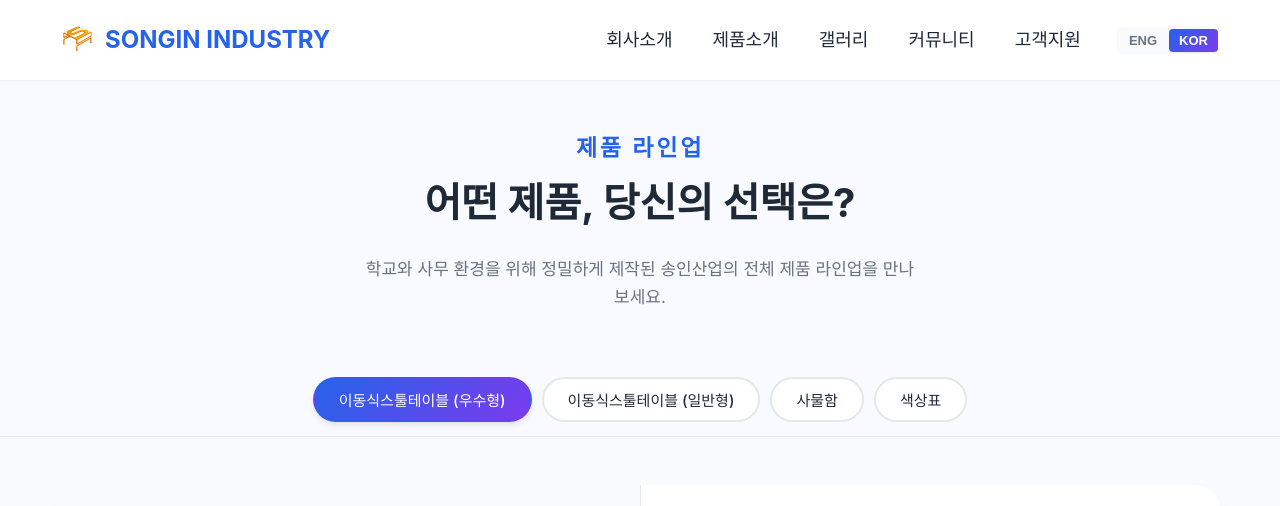
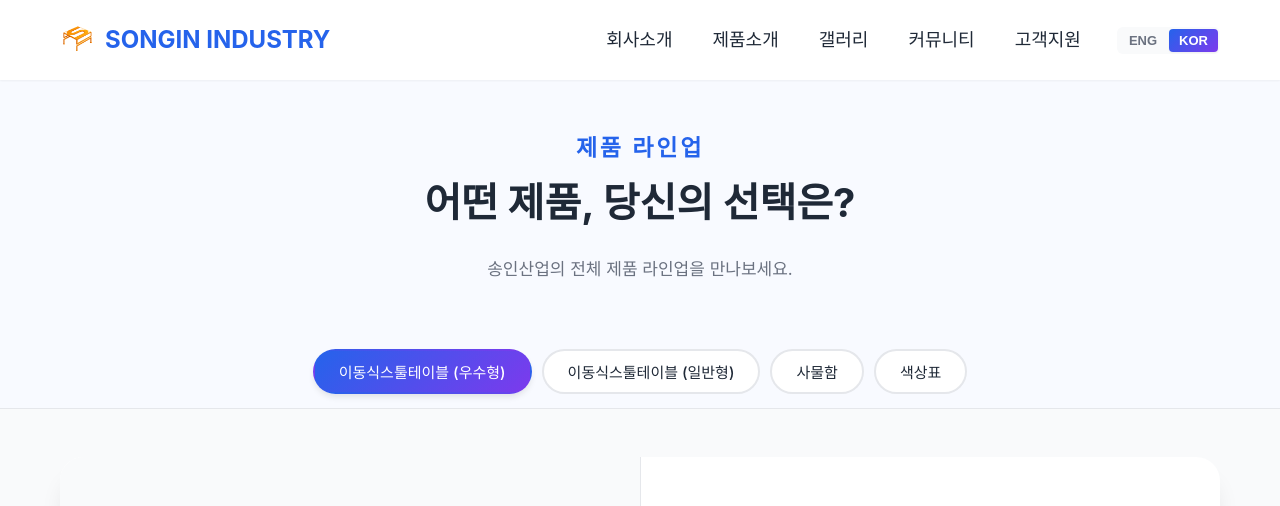
Before and after one commit to jmwfdisk/songininc, a plain HTML site: page Products-kor.html in a window 1280 px wide. Shown: the top 506 px of the page. Drawn offline with Linux system fonts and the light colour scheme.

Commit message:
Shorten Products-kor hero subtitle to single line
Co-Authored-By: Claude Sonnet 4.6 <noreply@anthropic.com>

```diff
--- a/Products-kor.html
+++ b/Products-kor.html
@@ -448,7 +448,7 @@
         <div class="inner">
             <span class="eyebrow-label">제품 라인업</span>
             <h1>어떤 제품, 당신의 선택은?</h1>
-            <p>학교와 사무 환경을 위해 정밀하게 제작된 송인산업의 전체 제품 라인업을 만나보세요.</p>
+            <p>송인산업의 전체 제품 라인업을 만나보세요.</p>
         </div>
     </section>
 
```
Also changed, not shown: 1 other file.
